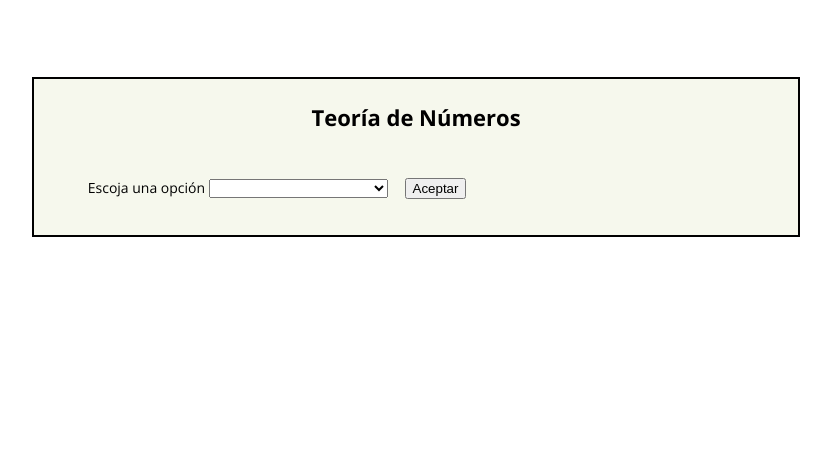
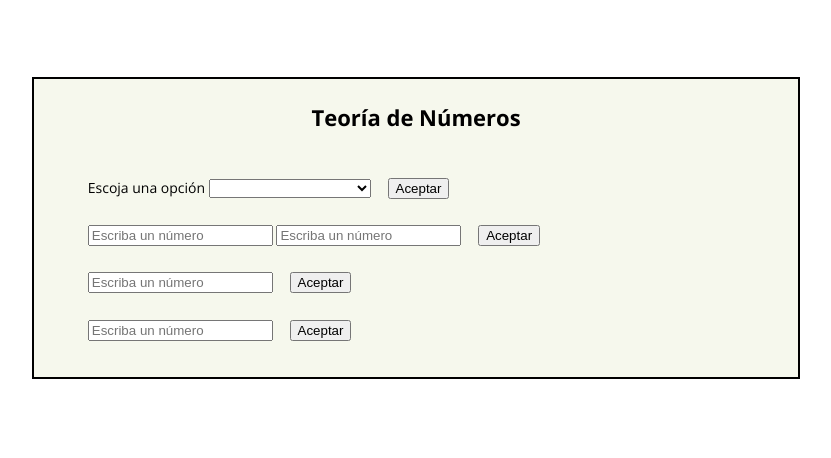
Before and after one commit to GRubioBoizan/grubioboizan, a plain HTML site: page index.html in a window 1280 px wide. Shown: the whole page, without its empty margins (224-1055 px from the left). Drawn offline with nearby package versions, Linux system fonts and the light colour scheme.

Commit message:
Update index.html

```diff
--- a/index.html
+++ b/index.html
@@ -22,14 +22,13 @@
 					<option value="1">Mínimo Común Múltiplo</option>
 					<option value="2">Máximo Común Divisor</option>
 					<option value="3">Test de Primalidad</option>
-					<option value="4">Primos entre dos números</option>
-					<option value="5">Primo más cercano</option>
+					<option value="4">Primo más cercano</option>
 				</select>
 				<input type = "submit" value="Aceptar" class="enviar"/>
 			</form>
 		</div>
 
-		<div id="p1">
+		<div id="p1" class = "oper">
 			<form action="" id="form1">
 				<input type="text" placeholder="Escriba un número" name = "p1a1">
 				<input type="text" placeholder="Escriba un número" name = "p1a2">
@@ -38,5 +37,31 @@
 			</form>
 		</div>
 
+		<div id="p2" class = "oper">
+			<form action="" id="form2">
+				<input type="text" placeholder="Escriba un número" name = "p2a1">
+				<input type="text" placeholder="Escriba un número" name = "p2a2">
+				<input id = "pp2" type = "submit" value="Aceptar" class="enviar"/> <br>
+				<label for="form2" id = "p2b1"></label>
+			</form>
+		</div>
+
+		<div id="p3" class = "oper">
+			<form action="" id="form3">
+				<input type="text" placeholder="Escriba un número" name = "p3a1">
+				<input id = "pp3" type = "submit" value="Aceptar" class="enviar"/> <br>
+				<label for="form3" id = "p3b1"></label>
+			</form>
+		</div>
+
+		<div id="p4" class = "oper">
+			<form action="" id="form4">
+				<input type="text" placeholder="Escriba un número" name = "p4a1">
+				<input id = "pp4" type = "submit" value="Aceptar" class="enviar"/> <br>
+				<label for="form4" id = "p4b1"></label>
+			</form>
+		</div>
+
+
 	</body>
 </html>
```
